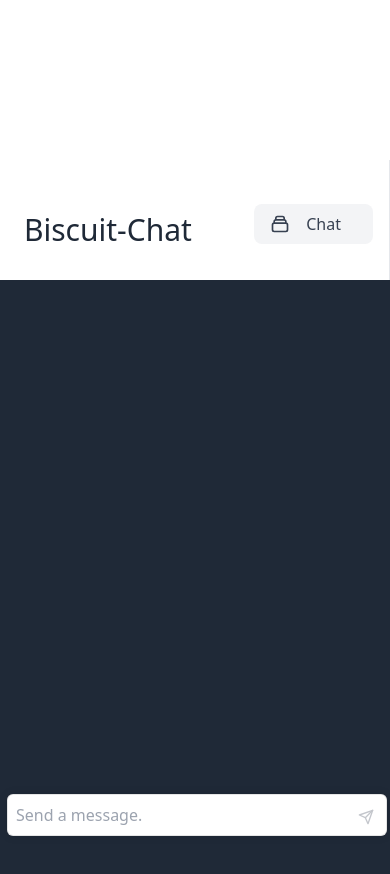
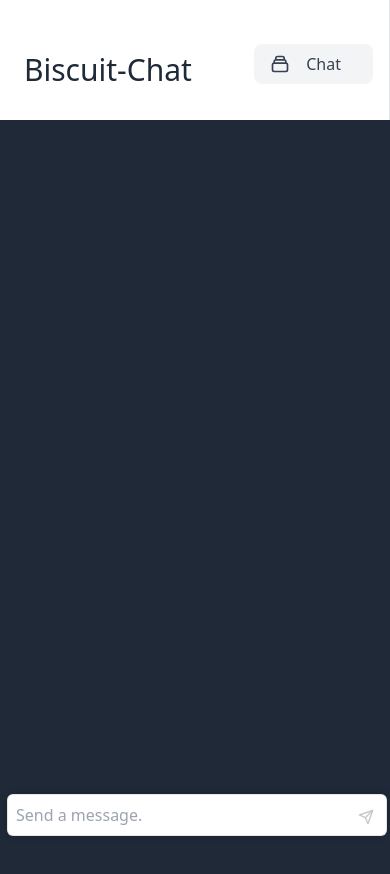
Before and after one commit to 7Biscuits/Biscuit-Chat, a React (Create React App) app: page / in a window 390 px wide. Shown: the top 874 px of the page. Built offline with nearby package versions, Linux system fonts and the light colour scheme; the HTML template or start-up script is replaced by a standard one.

Commit message:
ui updates

```diff
--- a/src/App.js
+++ b/src/App.js
@@ -2,6 +2,7 @@ import { useState, useEffect, useRef } from "react"
 import Sidebar from "./components/Sidebar"
 import MessageBox from "./components/MessageBox"
 import PromptBox from "./components/PromptBox"
+import response from "./Ai"
 
 const App = () => {
 
@@ -16,14 +17,12 @@ const App = () => {
     <>
       <div className="max-w-full min-h-screen bg-gray-800">
         <Sidebar />
-        <div className=" max-w-full h-screen overflow-x-scroll overflow-y-scroll ml-2 lg:ml-[20rem] md:ml-[15rem] xl:ml[20rem] mt-[10rem] lg:mt-1 md:mt-1 xl:mt-1">
-          {messages.map((prompt, bot, index) => {
-            return <MessageBox message={prompt} bot={bot} key={index} />
-          })}
+        <div className="max-w-full h-screen overflow-x-scroll overflow-y-scroll ml-2 lg:ml-[20rem] md:ml-[15rem] xl:ml[20rem] mt-10 lg:mt-1 md:mt-1 xl:mt-1">
+          { messages }
           <div ref={bottomRef} />
         </div>
         <div className="block absolute bottom-0 left-0 right-0">
-          <PromptBox newPrompt={(prompt, bot) => setMessages(messages => [...messages, [prompt, bot]])} />
+          <PromptBox newPrompt={ (prompt, bot) => setMessages(messages => [...messages, <MessageBox prompt={prompt} bot={bot} />]) } />
         </div>
       </div>
     </>
--- a/src/components/MessageBox.jsx
+++ b/src/components/MessageBox.jsx
@@ -1,10 +1,10 @@
-const MessageBox = ({ message, bot }) => {
+const MessageBox = ({ prompt, bot }) => {
     return (
         <>
             <div className={bot ? "px-6 py-3 text-sm text-gray-200 bg-gray-600" : "px-6 py-3 text-sm text-gray-200 bg-transparent"}>
                 <div className="mx-10">
                     <img className="inline-block" width="40" height="40" src={bot ? "https://www.pngmart.com/files/22/Bot-Angry-Icon-PNG-Image.png" : "https://www.asiamediajournal.com/wp-content/uploads/2022/11/Default-PFP.jpg"} alt={bot ? "bot" : "user"} />
-                    <span className="font-medium mx-5">{message}</span>
+                    <span className="font-medium mx-5">{prompt}</span>
                 </div>
             </div>
         </>
--- a/src/components/Sidebar.jsx
+++ b/src/components/Sidebar.jsx
@@ -1,7 +1,7 @@
 const Sidebar = () => {
     return (
         <div>
-            <aside class="absolute flex flex-row lg:flex-col md:flex-col xl:flex-col w-full lg:w-64 md:w-60 xl:w-64 lg:h-screen md:h-screen xl:h-screen px-4 py-8 overflow-y-auto bg-white border-r rtl:border-r-0 rtl:border-l dark:bg-gray-900 dark:border-gray-700">
+            <aside class="lg:absolute xl:absolute md:absolute flex flex-row lg:flex-col md:flex-col xl:flex-col w-full lg:w-64 md:w-60 xl:w-64 lg:h-screen md:h-screen xl:h-screen px-4 py-8 overflow-y-auto bg-white border-r rtl:border-r-0 rtl:border-l dark:bg-gray-900 dark:border-gray-700">
 
                 <div class="flex center flex-row lg:flex-col md:flex-col xl:flex-col items-center mt-3 lg:mt-6 md:mt-4 xl:mt-6">
                         <h4 class="mx-2 mt-2 text-3xl text-gray-800 dark:text-gray-200">Biscuit-Chat</h4>
@@ -9,7 +9,7 @@ const Sidebar = () => {
 
                 <div class="flex flex-row-reverse lg:flex-col md:flex-col xl:flex-col justify-between flex-1 mt-3 lg:mt-6 md:mt-4 xl:mt-6">
                     <nav>
-                        <a class="flex items-center px-4 py-2 text-gray-700 bg-gray-100 rounded-lg dark:bg-gray-800 dark:text-gray-200" href="#">
+                        <a class="flex items-center px-4 py-2 text-gray-700 bg-gray-100 rounded-lg dark:bg-gray-800 dark:text-gray-200">
                             <svg class="w-5 h-5" viewBox="0 0 24 24" fill="none" xmlns="http://www.w3.org/2000/svg">
                                 <path d="M19 11H5M19 11C20.1046 11 21 11.8954 21 13V19C21 20.1046 20.1046 21 19 21H5C3.89543 21 3 20.1046 3 19V13C3 11.8954 3.89543 11 5 11M19 11V9C19 7.89543 18.1046 7 17 7M5 11V9C5 7.89543 5.89543 7 7 7M7 7V5C7 3.89543 7.89543 3 9 3H15C16.1046 3 17 3.89543 17 5V7M7 7H17" stroke="currentColor" stroke-width="2" stroke-linecap="round" stroke-linejoin="round" />
                             </svg>
```
